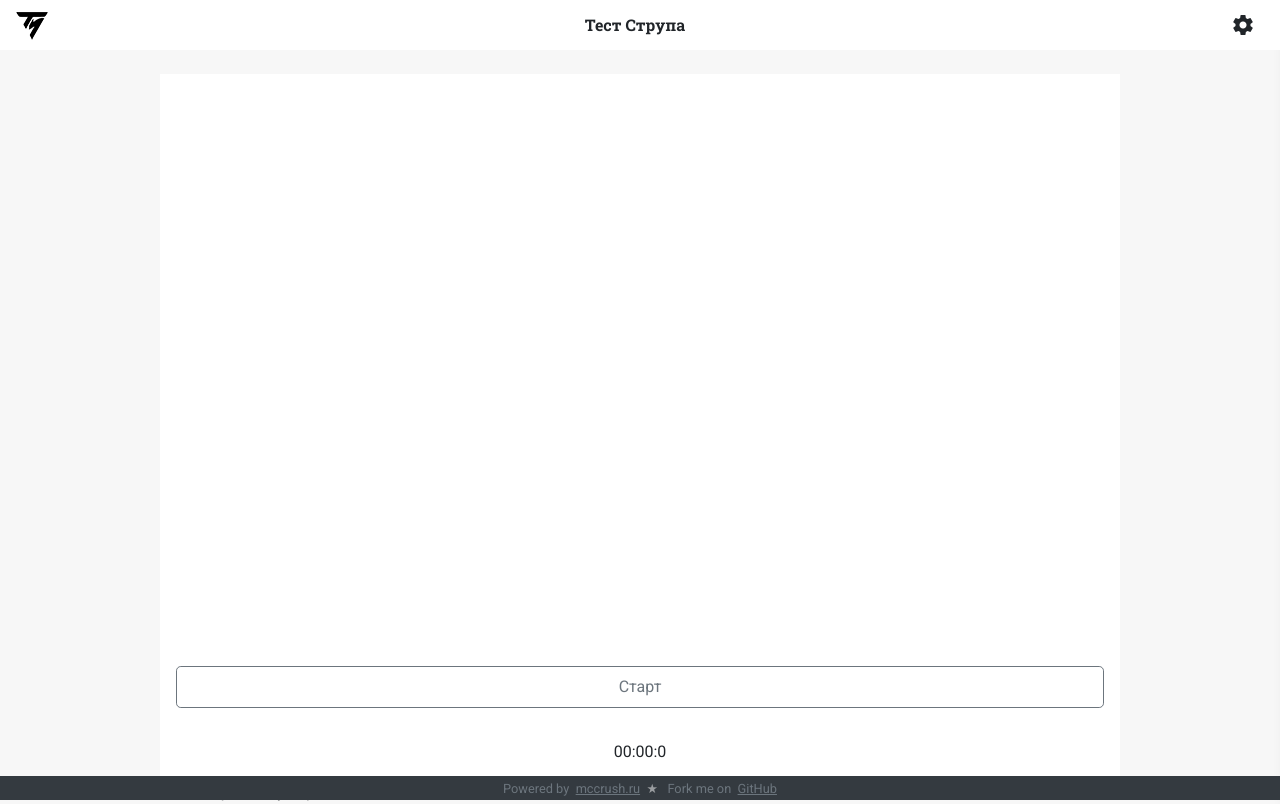
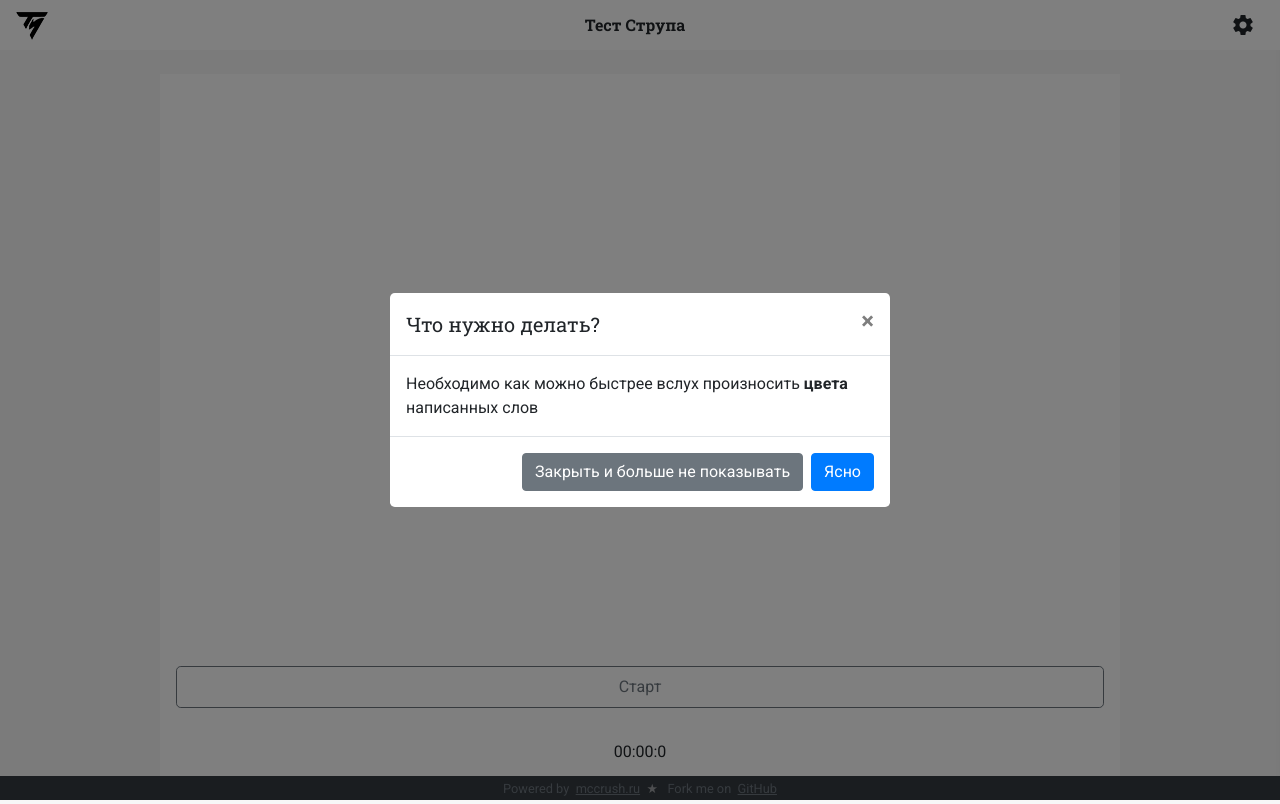
Before and after one commit to mccrush/teststrup, a Vue app: page / in a window 1280 px wide. Shown: the top 804 px of the page. Built offline with nearby package versions, Linux system fonts and the light colour scheme.

Commit message:
Настраивает отображение модального окна

```diff
--- a/src/App.vue
+++ b/src/App.vue
@@ -6,12 +6,9 @@
       <router-link to="/about">About</router-link>
     </div>-->
     <router-view/>
-    <div id="ruls">
-      Необходимо как можно быстреe вслух произносить
-      <strong>цвет</strong> написанного слова
-    </div>
     <Footer/>
     <Settings/>
+    <Modal/>
   </div>
 </template>
 
@@ -19,16 +16,25 @@
 import Navbar from "@/components/Navbar.vue";
 import Footer from "@/components/Footer.vue";
 import Settings from "@/components/Settings.vue";
+import Modal from "@/components/Modal.vue";
 
 export default {
   components: {
     Navbar,
     Footer,
-    Settings
+    Settings,
+    Modal
   },
   created() {
     $(function() {
       $('[data-toggle="tooltip"]').tooltip();
+      if (
+        !localStorage.getItem("showmodal") ||
+        localStorage.getItem("showmodal") == true
+      ) {
+        console.log("Ну да, куки ент");
+        $("#modalWindow").modal("show");
+      }
     });
     //eventEmitter.$emit("keydow");
   },
--- /dev/null
+++ b/src/components/Modal.vue
@@ -0,0 +1,41 @@
+<template>
+  <!-- Modal -->
+  <div class="modal fade" id="modalWindow" tabindex="-1" role="dialog" aria-labelledby="exampleModalCenterTitle" aria-hidden="true">
+    <div class="modal-dialog modal-dialog-centered" role="document">
+      <div class="modal-content">
+        <div class="modal-header">
+          <h5 class="modal-title" id="exampleModalCenterTitle">Что нужно делать?</h5>
+          <button type="button" class="close" data-dismiss="modal" aria-label="Close">
+            <span aria-hidden="true">&times;</span>
+          </button>
+        </div>
+        <div class="modal-body">
+          Необходимо как можно быстреe вслух произносить
+          <strong>цвета</strong> написанных слов
+        </div>
+        <div class="modal-footer">
+          <button type="button" class="btn btn-secondary" data-dismiss="modal" @click="closeModalWindowForeve">Закрыть и больше не показывать</button>
+          <button type="button" class="btn btn-primary" data-dismiss="modal">Ясно</button>
+        </div>
+      </div>
+    </div>
+  </div>
+</template>
+<script>
+export default {
+  methods: {
+    closeModalWindowForeve: function() {
+      localStorage.setItem("showmodal", false);
+    }
+  }
+};
+</script>
+
+<style scoped>
+.modal-header .close:focus {
+  outline: none;
+}
+.modal-content {
+  border: none;
+}
+</style>
```
